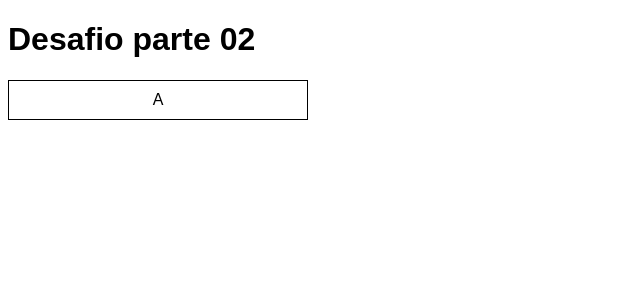
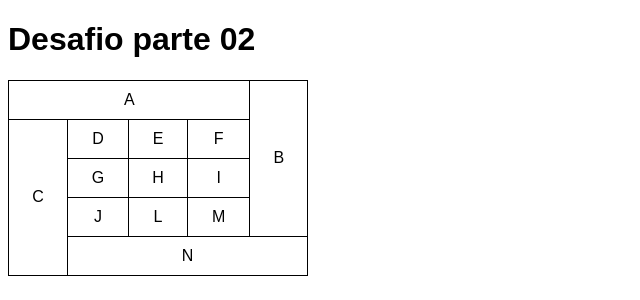
Before and after one commit to edilberto13/html-css, a plain HTML site: page ex023/desafio 002.html in a window 1280 px wide. Shown: the whole page, without its empty margins (0-640 px from the left). Drawn offline with Linux system fonts and the light colour scheme.

Commit message:
desafio002

```diff
--- a/ex023/desafio 002.html
+++ b/ex023/desafio 002.html
@@ -26,7 +26,37 @@
         <tr>
             <td colspan="4">A</td>
 
+            <td rowspan="4">B</td>
+
+
         </tr>
+        <tr>
+            <td rowspan="4">C</td>
+            <td>D</td>
+            <td>E</td>
+            <td>F</td>
+
+        </tr>
+        <tr>
+
+            <td>G</td>
+            <td>H</td>
+            <td>I</td>
+
+        </tr>
+        <tr>
+
+            <td>J</td>
+            <td>L</td>
+            <td>M</td>
+
+        </tr>
+        <tr>
+
+            <td colspan="4">N</td>
+
+        </tr>
+
     </table>
 
 </body>
```
